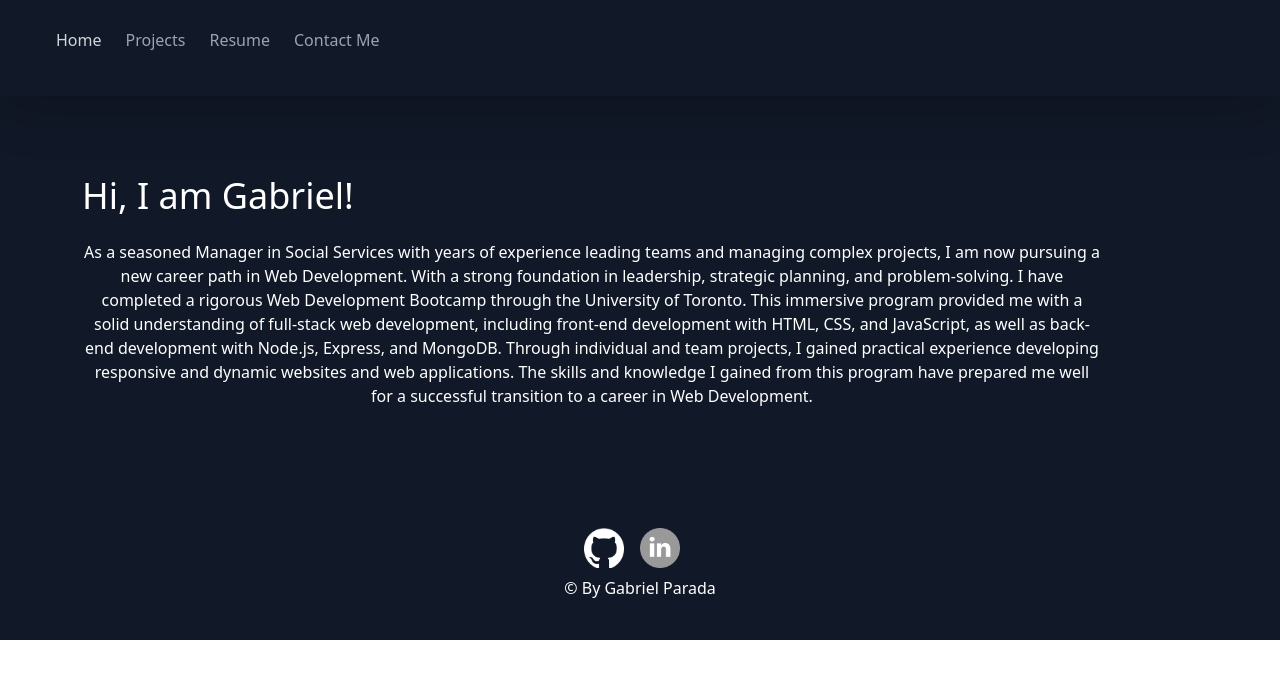
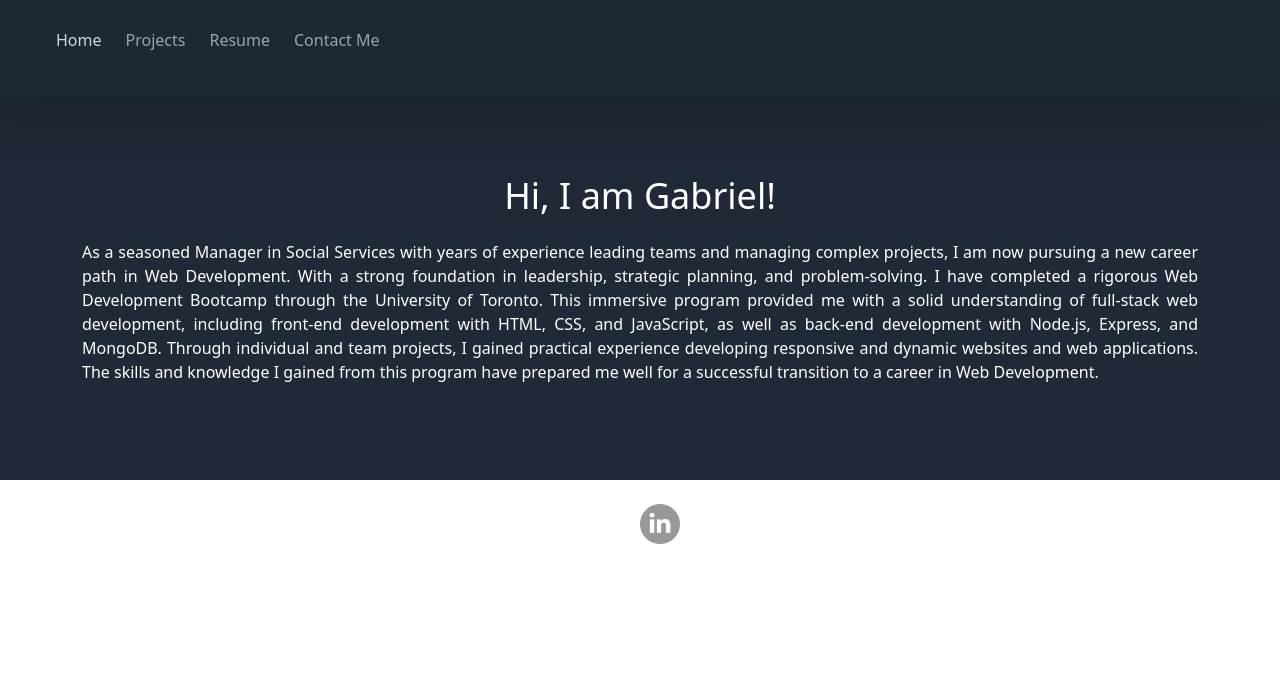
Before and after one commit to gabrielparada05/React-Portfolio, a React (Create React App) app in the folder portfolio/: page / in a window 1280 px wide. Shown: the top 678 px of the page. Built offline with nearby package versions, Linux system fonts and the light colour scheme.

Commit message:
initial commit style

```diff
--- a/portfolio/src/components/NavTabs.js
+++ b/portfolio/src/components/NavTabs.js
@@ -4,8 +4,8 @@ import React from 'react';
 
 export default function NavTabs({ currentPage, handlePageChange }) {
   return (
-    <header className="bg-gradient-to-r from-blue-500 to-purple-500">
-    <nav className="bg-gray-900 shadow-lg sticky top-0 z-50">
+    <header className="bg-blue-800">
+    <nav className="header-nav shadow-lg sticky top-0 z-50">
       <div className="navbar">
         <ul className="flex items-center justify-start h-16">
           <li>
--- a/portfolio/src/components/PortfolioContainer.js
+++ b/portfolio/src/components/PortfolioContainer.js
@@ -28,7 +28,7 @@ export default function PortfolioContainer() {
   const handlePageChange = (page) => setCurrentPage(page);
 
   return (
-    <div >
+    <div className="bg-gray-800">
       {/* We are passing the currentPage from state and the function to update it */}
       <NavTabs currentPage={currentPage} handlePageChange={handlePageChange} >   </NavTabs>
       {renderPage()}
--- a/portfolio/src/components/pages/About.js
+++ b/portfolio/src/components/pages/About.js
@@ -4,11 +4,14 @@ export default function About() {
   return (
     <section id="about">
       <div className="container mx-auto flex px-10 py-20 md:flex-row flex-col items-center">
-      <div className="lg:flex-grow md:w-1/2 lg:pr-24 md:pr-16 flex flex-col md:items-start md:text-left mb-16 md:mb-0 items-center text-center">
+        <div className="flex items-center flex-wrap justify-center">
+          <div className='flex flex-row justify-center w-auto'>
             <h1 className="title-font sm:text-4xl text-3xl mb-4 font-medium text-white flex justify-center">
               Hi, I am Gabriel!
             </h1>
-        <p className="flex justify-center">
+          </div>
+
+          <p className="text-justify">
             As a seasoned Manager in Social Services with years of experience leading teams and managing
             complex projects, I am now pursuing a new career path in Web Development. With a strong foundation in leadership,
             strategic planning, and problem-solving. I have completed a rigorous Web Development Bootcamp through the
--- a/portfolio/src/components/pages/Projects.js
+++ b/portfolio/src/components/pages/Projects.js
@@ -5,7 +5,7 @@ import { projects } from "../../data.js";
 
 export default function Projects() {
   return (
-    <section id="projects" className="text-gray-400 bg-gray-900 body-font">
+    <section id="projects" className="box-body bg-gray-600 body-font">
       <div className="container px-5 py-10 mx-auto text-center lg:px-40">
         <div className="flex flex-col w-full mb-20">
           <h1 className="sm:text-4xl text-3xl font-medium title-font mb-4 text-white">
@@ -26,7 +26,7 @@ export default function Projects() {
                     src={project.image}
                   />
                   <div className="absolute inset-0 flex items-center justify-center opacity-5 hover:opacity-100 z-10">
-                    <div className="px-8 py-10 bg-gray-900 bg-opacity-80 text-white">
+                    <div className="px-8 py-10 bg-gray-600 bg-opacity-80 text-white">
                       <h2 className="text-green-400 tracking-widest text-sm title-font font-medium mb-1">
                         {project.subtitle}
                       </h2>
@@ -50,7 +50,7 @@ export default function Projects() {
                         <a
                           href={project.repo}
                           className="w-1/2 p-4 relative"
-                          key={project.image}
+                          key={project.title}
                         >
                           <img
                             alt="gallery"
--- a/portfolio/src/components/pages/Resume.js
+++ b/portfolio/src/components/pages/Resume.js
@@ -38,7 +38,7 @@ export default function Resume() {
       <div className="flex flex-wrap lg:w-4/5 sm:mx-auto sm:mb-2 -mx-2">
         {skills.map((skill) => (
           <div key={skill} className="p-2 sm:w-1/3 w-full">
-            <div className="bg-gray-800 rounded flex p-2 h-full items-center space-x-14 justify-center">
+            <div className="bg-gray-600 rounded flex p-2 h-full items-center space-x-14 justify-center">
               <span className="title-font font-medium text-white">
                 {skill.title}
               </span>
--- a/portfolio/src/styles/style.css
+++ b/portfolio/src/styles/style.css
@@ -2,12 +2,7 @@
 @tailwind components;
 @tailwind utilities;
 
-.nav-selected {
-    background-color: #2d3748;
-    color: #ffffff;
-    font-size: medium;
 
-  }
 
 /* Primary Color */
 :root {
@@ -44,6 +39,25 @@
 
   a {
     color: var(--accent-color);
+  }
+
+  .nav-selected {
+    background-color: #2d3748;
+    color: #ffffff;
+    font-size: 18px;
+
+  }
+
+  .header-nav {
+    background-color: #1b2931!important;
+  }
+
+ .box-body {
+    background-color:  #16123f;
+  }
+
+  .bg-gray-900 {
+    background-color: #fff!important;
   }
 
   .modal {
```
Lines whose indentation alone changed are shown as unchanged.
